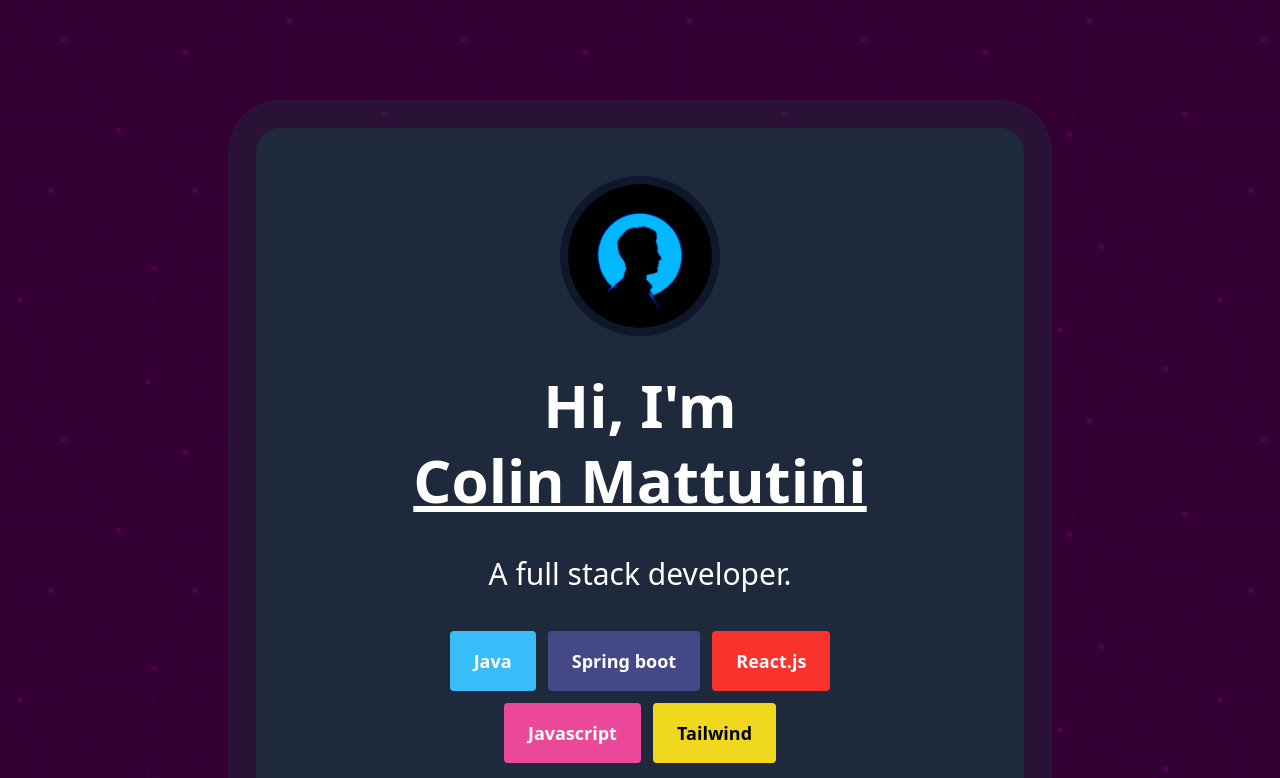
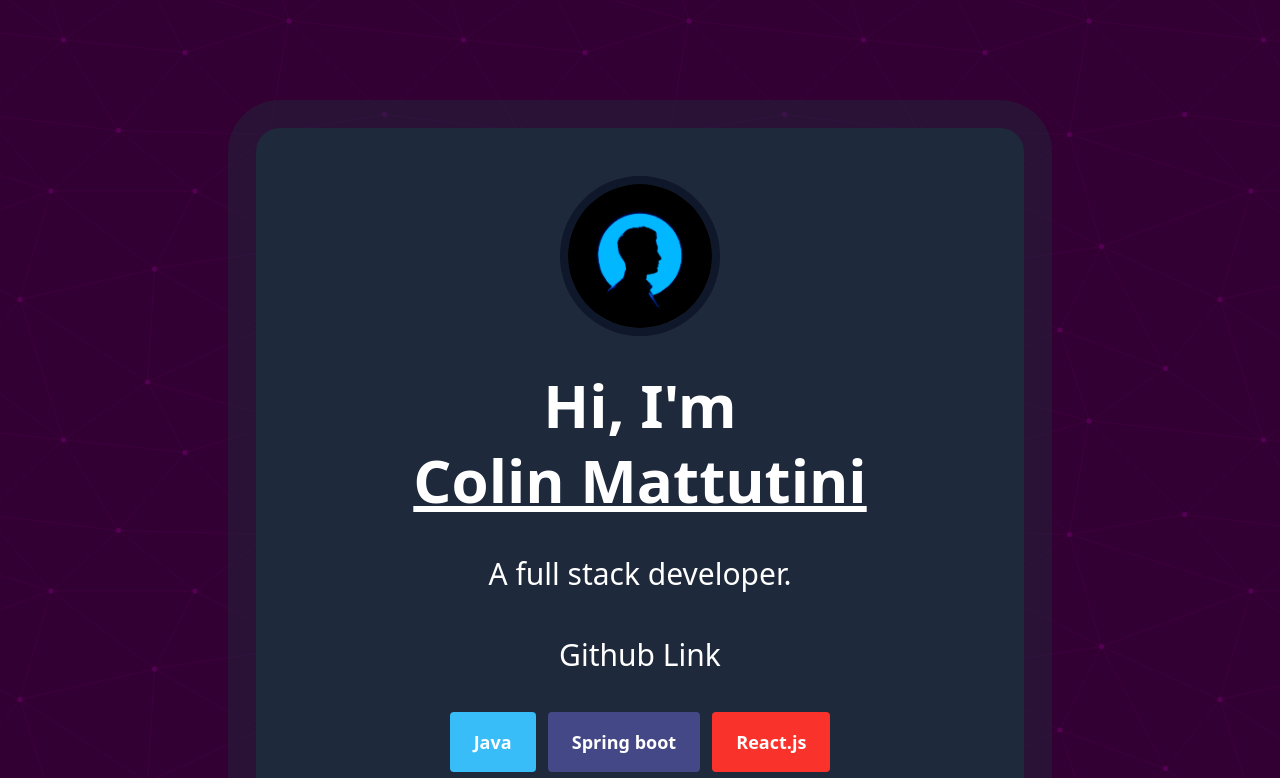
Before and after one commit to ColinMattutini/Portfolio-Website, a website: page index.html in a window 1280 px wide. Shown: the top 778 px of the page. Drawn offline with nearby package versions, Linux system fonts and the light colour scheme.

Commit message:
added github link

```diff
--- a/index.html
+++ b/index.html
@@ -20,6 +20,11 @@
         <h1 class="text-5xl sm:text-6xl font-semibold leading-tight sm:leading-tight mt-8">Hi, I'm <br><span class="underline">Colin Mattutini</span></h1>
         <p class="text-2xl sm:text-3xl font-light mt-8 leading-relaxed sm:leading-relaxed">
             A full stack developer.
+        </p>
+        <p class="text-2xl sm:text-3xl font-light mt-8 leading-relaxed sm:leading-relaxed">
+            <a href="https://github.com/ColinMattutini">
+                Github Link
+            </a>
         </p>
         <div class="mt-8 max-w-lg">
           <a class="text-white px-6 py-4 bg-[#38BDF8] rounded font-bold text-base sm:text-lg inline-block mb-3 mx-1" href="#">Java</a>
```
